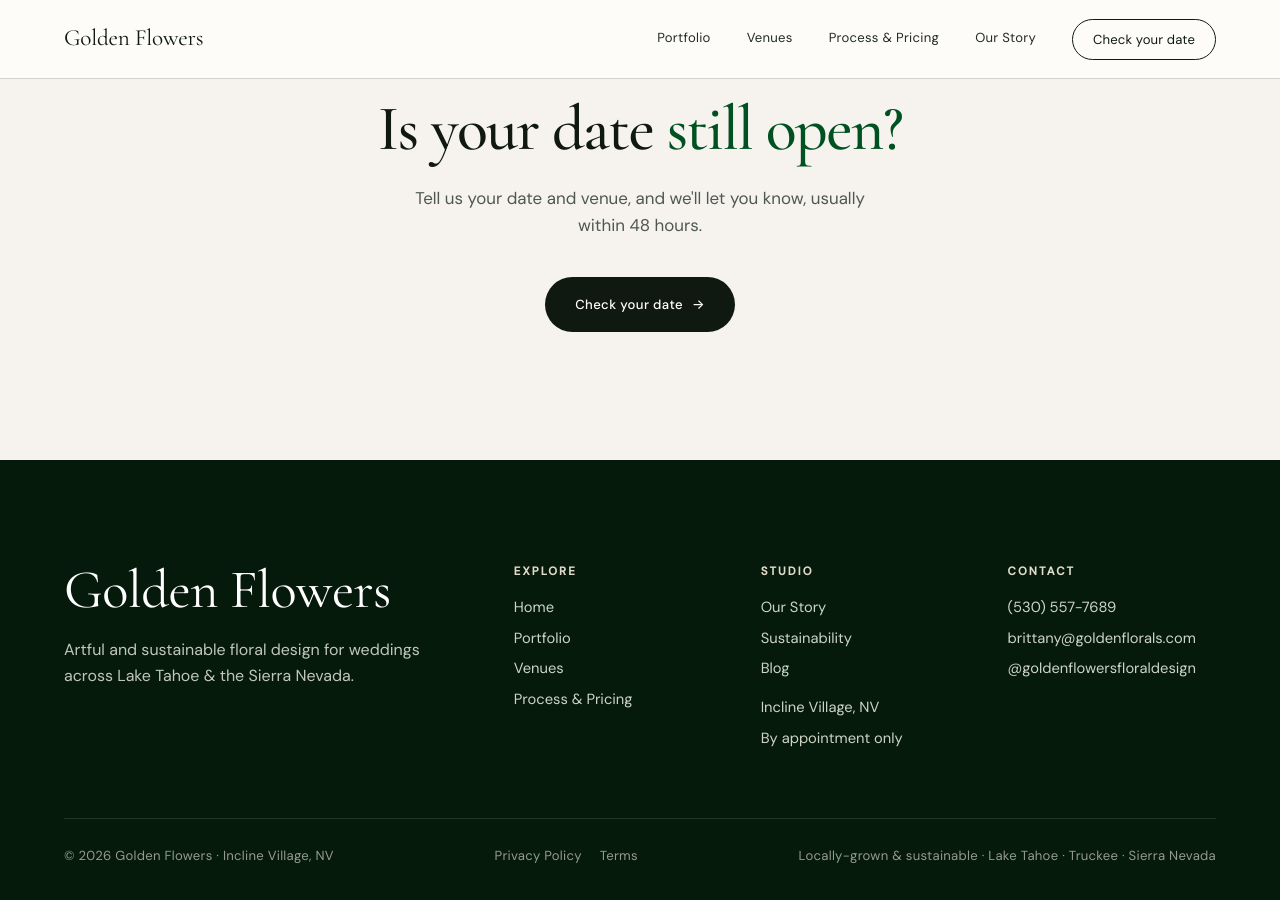
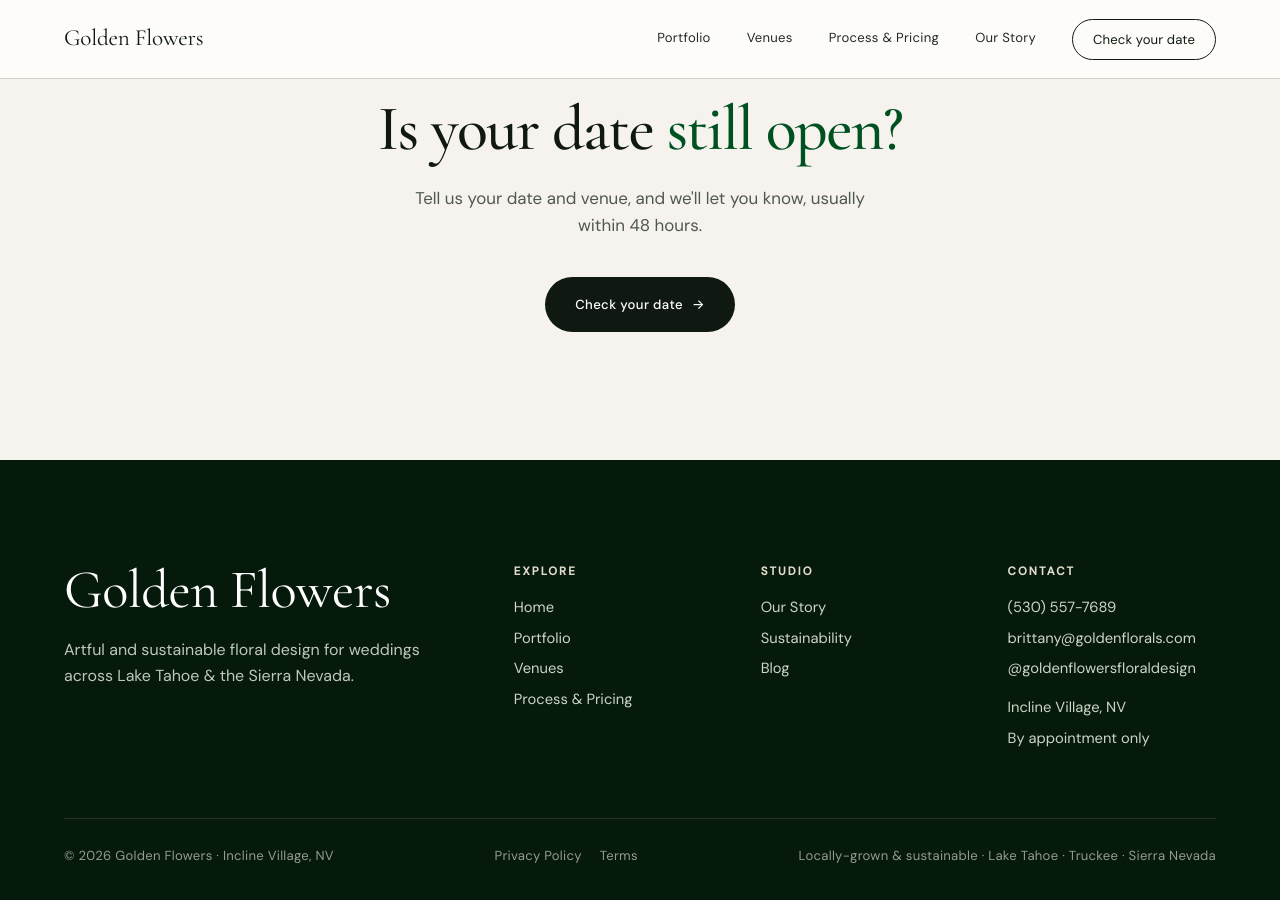
Before and after one commit to jshplhm/goldenflowers, a Jekyll site: the page built from index.md, in a window 1280 px wide and 900 px high, scrolled down 5656 px. Built offline with Jekyll 4.4.1, drawn with Linux system fonts in a browser that asks for light colours; part of the change alters nothing that is shown.

Commit message:
Footer: location moves to Contact, and links underline on hover
Where we are and when we're open are contact details, not a page category.
Under Contact they sit with the phone and email, and "By appointment only"
reads as how to reach us rather than as a stray fact under a list of pages.
Studio is left as three links about the studio.

Every footer link now underlines on hover instead of only brightening.
Brightening alone was ambiguous against the dark ground, and it matters more
in the Contact column now that two non-link lines sit directly beneath three
links: the columns needed a signal only the links answer to.

Co-Authored-By: Claude Opus 5 <noreply@anthropic.com>

```diff
--- a/_includes/redesign-footer.html
+++ b/_includes/redesign-footer.html
@@ -14,11 +14,15 @@
     </div>
     <nav class="foot-cols" aria-label="Footer">
       {%- comment -%}
-        Explore carries the work; Studio carries the pages that are about the
+        Explore carries the work; Studio carries the pages that are ABOUT the
         studio. Studio used to be two lines of address with no links in it,
-        which read as a column that had run out of things to say. It now holds
-        the three pages that were making Explore top-heavy, with the location
-        underneath.
+        which read as a column that had run out of things to say, so it took
+        the three pages that were making Explore top-heavy.
+
+        Where we are and when we're open are contact details, not a page
+        category, so they sit under Contact with the phone and email. "By
+        appointment only" also does more work directly beneath a phone number,
+        where it reads as how to reach us rather than as a stray fact.
       {%- endcomment -%}
       <div>
         <h4>Explore</h4>
@@ -32,9 +36,6 @@
         <a href="{{ site.baseurl }}/about">Our Story</a>
         <a href="{{ site.baseurl }}/sustainability">Sustainability</a>
         <a href="{{ site.baseurl }}/blog">Blog</a>
-        {%- for line in site.data.footer.studio %}
-        <p><span data-ed="footer:studio.{{ forloop.index0 }}">{{ line }}</span></p>
-        {%- endfor %}
       </div>
       <div>
         <h4>Contact</h4>
@@ -48,6 +49,9 @@
         <a href="tel:5305577689">(530) 557-7689</a>
         <a href="mailto:brittany@goldenflorals.com">brittany@goldenflorals.com</a>
         <a href="https://www.instagram.com/goldenflowersfloraldesign/" target="_blank" rel="noopener">@goldenflowersfloraldesign</a>
+        {%- for line in site.data.footer.studio %}
+        <p><span data-ed="footer:studio.{{ forloop.index0 }}">{{ line }}</span></p>
+        {%- endfor %}
       </div>
     </nav>
   </div>
--- a/assets/css/redesign.css
+++ b/assets/css/redesign.css
@@ -422,7 +422,11 @@ button.txt-link{background:none;border-top:0;border-left:0;border-right:0;cursor
 .foot-cols h4{font-size:.72rem;letter-spacing:.18em;text-transform:uppercase;color:var(--accent-soft);margin-bottom:16px;}
 .foot-cols a,.foot-cols p{display:block;font-size:.92rem;margin-bottom:10px;color:oklch(86% .02 130);line-height:1.4;}
 .foot-cols a{transition:color .15s;}
-.foot-cols a:hover{color:var(--paper);}
+/* Every footer link underlines on hover. Brightening alone was ambiguous
+   against a dark ground: it reads as a slight weight change rather than as
+   "this is a link", and the address lines sitting in the same column are not
+   links, so the columns needed a signal that only the links answer to. */
+.foot-cols a:hover,.foot-legal a:hover{color:var(--paper);text-decoration:underline;text-underline-offset:3px;}
 .foot-bottom{display:flex;justify-content:space-between;gap:20px;flex-wrap:wrap;margin-top:26px;font-size:.82rem;color:oklch(68% .02 130);letter-spacing:.02em;}
 /* The Studio column ends in address lines, which are not links and shouldn't
    sit tight against the ones above them. */
@@ -433,7 +437,6 @@ button.txt-link{background:none;border-top:0;border-left:0;border-right:0;cursor
    one. Underline on hover keeps the affordance where it is actually wanted. */
 .foot-legal{display:flex;gap:18px;}
 .foot-legal a{transition:color .15s;}
-.foot-legal a:hover{color:var(--paper);text-decoration:underline;text-underline-offset:3px;}
 @media(max-width:860px){.foot-in{grid-template-columns:1fr;gap:40px;}.foot-cols{gap:28px 24px;}}
 @media(max-width:520px){.foot-cols{grid-template-columns:1fr 1fr;}}
 
```
